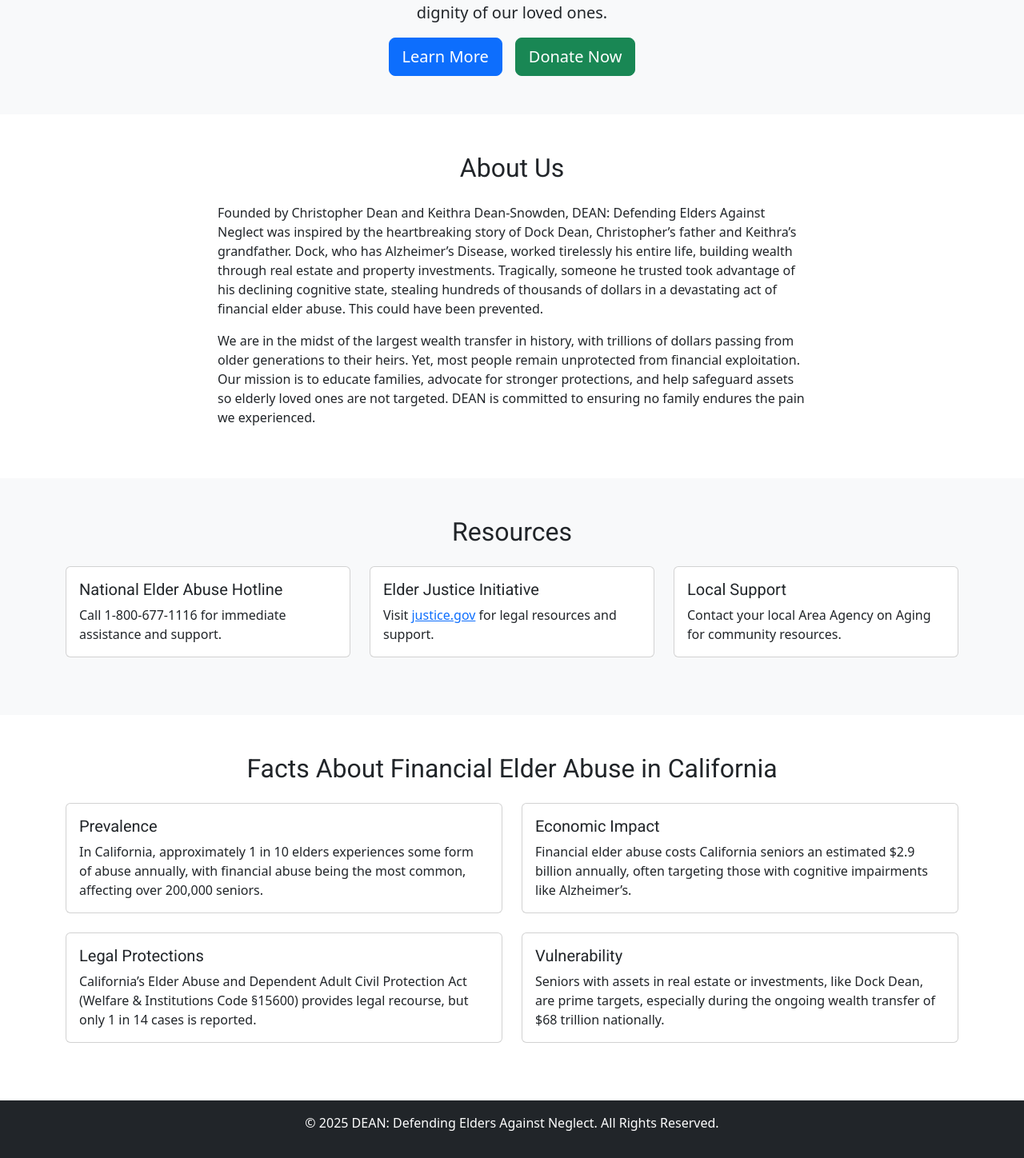
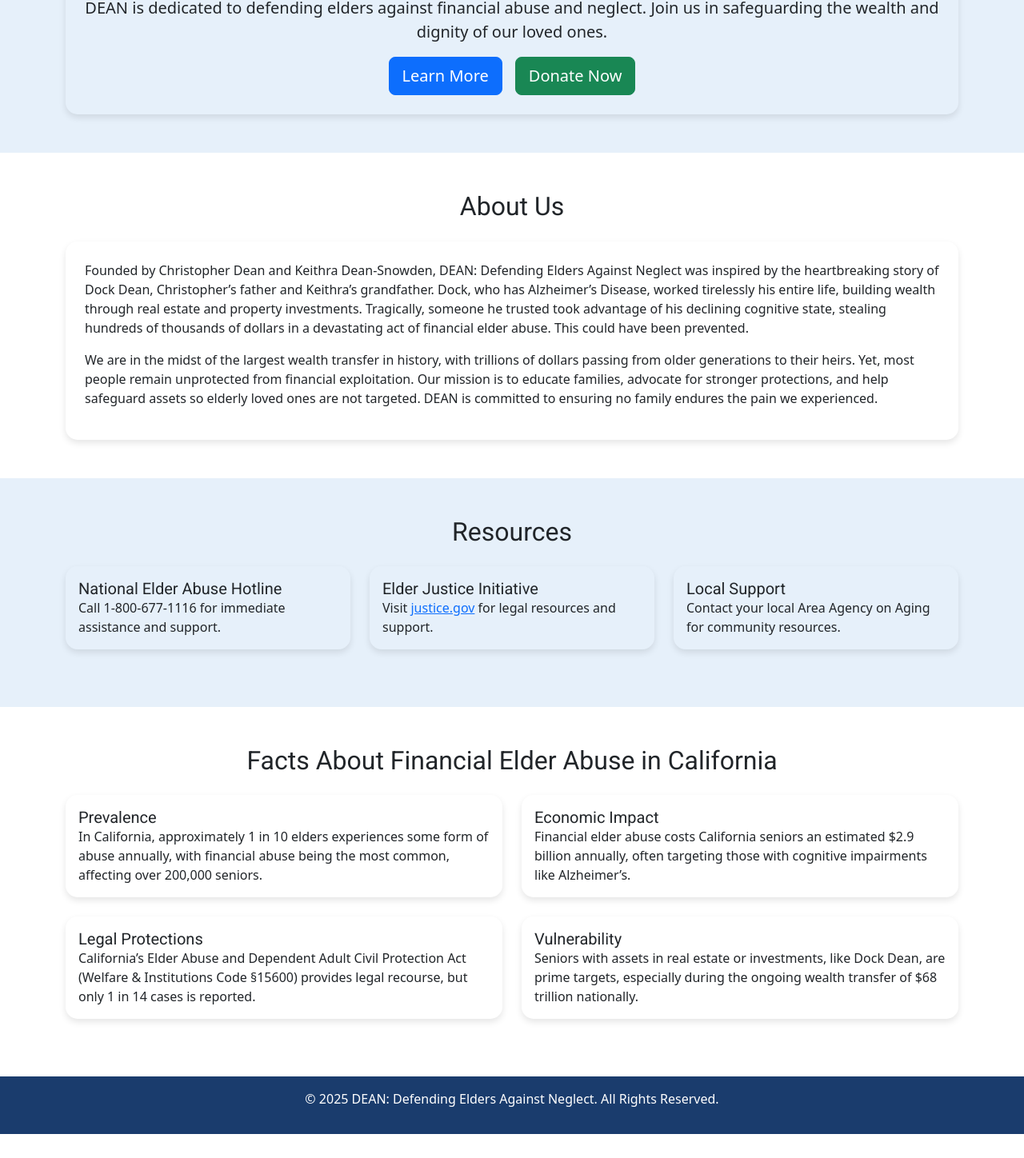
Before and after one commit to coderchrisdean/elder-abuse-nonprofit, a React (Create React App) app in the folder frontend/: page / in a window 1280 px wide. Shown: the part 208-1656 px from the top of the page at 80% size. After the commit the page ends 1626 px from the top, so only its background shows below. Built offline with nearby package versions, Linux system fonts and the light colour scheme.

Commit message:
changed styling and donate page

```diff
--- a/frontend/src/App.js
+++ b/frontend/src/App.js
@@ -46,8 +46,9 @@ function App() {
       </nav>
 
       {/* Hero Section */}
-      <section className="bg-light py-5 text-center">
+      <section className="section-bg-light py-5 text-center">
         <div className="container">
+          <div className="custom-card p-4">
             <h1 className="display-4">Protecting Our Elders</h1>
             <p className="lead">
               DEAN is dedicated to defending elders against financial abuse and neglect.
@@ -62,14 +63,14 @@ function App() {
               </a>
             </div>
           </div>
+        </div>
       </section>
 
       {/* About Us Section */}
-      <section id="about" className="py-5">
+      <section id="about" className="section-bg-white py-5">
         <div className="container">
           <h2 className="text-center mb-4">About Us</h2>
-          <div className="row">
-            <div className="col-md-8 mx-auto">
+          <div className="custom-card p-4">
             <p>
               Founded by Christopher Dean and Keithra Dean-Snowden, DEAN: Defending Elders Against Neglect was inspired by the heartbreaking story of Dock Dean, Christopher’s father and Keithra’s grandfather. Dock, who has Alzheimer’s Disease, worked tirelessly his entire life, building wealth through real estate and property investments. Tragically, someone he trusted took advantage of his declining cognitive state, stealing hundreds of thousands of dollars in a devastating act of financial elder abuse. This could have been prevented.
             </p>
@@ -78,16 +79,15 @@ function App() {
             </p>
           </div>
         </div>
-        </div>
       </section>
 
       {/* Resources Section */}
-      <section id="resources" className="bg-light py-5">
+      <section id="resources" className="section-bg-light py-5">
         <div className="container">
           <h2 className="text-center mb-4">Resources</h2>
           <div className="row">
             <div className="col-md-4 mb-4">
-              <div className="card h-100">
+              <div className="custom-card h-100 p-3">
                 <div className="card-body">
                   <h5 className="card-title">National Elder Abuse Hotline</h5>
                   <p className="card-text">
@@ -97,7 +97,7 @@ function App() {
               </div>
             </div>
             <div className="col-md-4 mb-4">
-              <div className="card h-100">
+              <div className="custom-card h-100 p-3">
                 <div className="card-body">
                   <h5 className="card-title">Elder Justice Initiative</h5>
                   <p className="card-text">
@@ -107,7 +107,7 @@ function App() {
               </div>
             </div>
             <div className="col-md-4 mb-4">
-              <div className="card h-100">
+              <div className="custom-card h-100 p-3">
                 <div className="card-body">
                   <h5 className="card-title">Local Support</h5>
                   <p className="card-text">
@@ -121,12 +121,12 @@ function App() {
       </section>
 
       {/* Facts Section */}
-      <section id="facts" className="py-5">
+      <section id="facts" className="section-bg-white py-5">
         <div className="container">
           <h2 className="text-center mb-4">Facts About Financial Elder Abuse in California</h2>
           <div className="row">
             <div className="col-md-6 mb-4">
-              <div className="card">
+              <div className="custom-card p-3">
                 <div className="card-body">
                   <h5 className="card-title">Prevalence</h5>
                   <p className="card-text">
@@ -136,7 +136,7 @@ function App() {
               </div>
             </div>
             <div className="col-md-6 mb-4">
-              <div className="card">
+              <div className="custom-card p-3">
                 <div className="card-body">
                   <h5 className="card-title">Economic Impact</h5>
                   <p className="card-text">
@@ -146,7 +146,7 @@ function App() {
               </div>
             </div>
             <div className="col-md-6 mb-4">
-              <div className="card">
+              <div className="custom-card p-3">
                 <div className="card-body">
                   <h5 className="card-title">Legal Protections</h5>
                   <p className="card-text">
@@ -156,7 +156,7 @@ function App() {
               </div>
             </div>
             <div className="col-md-6 mb-4">
-              <div className="card">
+              <div className="custom-card p-3">
                 <div className="card-body">
                   <h5 className="card-title">Vulnerability</h5>
                   <p className="card-text">
@@ -170,8 +170,10 @@ function App() {
       </section>
 
       {/* Footer */}
-      <footer className="bg-dark text-white text-center py-3">
+      <footer className="footer text-white text-center py-3">
+        <div className="container">
           <p>© 2025 DEAN: Defending Elders Against Neglect. All Rights Reserved.</p>
+        </div>
       </footer>
     </div>
   );
--- a/frontend/src/index.css
+++ b/frontend/src/index.css
@@ -5,8 +5,62 @@ body {
   font-family: 'Open Sans', sans-serif;
   -webkit-font-smoothing: antialiased;
   -moz-osx-font-smoothing: grayscale;
+  background-color: #f8f9fa; /* Light gray background for depth */
 }
 
 h1, h2, h3, h4, h5, h6 {
   font-family: 'Roboto', sans-serif;
+  color: #1a3c6d; /* Dark blue for headings */
 }
+
+/* Custom card styling */
+.custom-card {
+  border-radius: 15px; /* Slightly rounded edges */
+  box-shadow: 0 4px 8px rgba(0, 0, 0, 0.1); /* Subtle shadow */
+  border: none; /* Remove default border */
+  transition: transform 0.2s; /* Smooth hover effect */
+}
+
+.custom-card:hover {
+  transform: translateY(-5px); /* Lift effect on hover */
+}
+
+/* Section backgrounds */
+.section-bg-light {
+  background-color: #e6f0fa; /* Light blue for sections */
+}
+
+.section-bg-white {
+  background-color: #ffffff; /* White for contrast */
+}
+
+/* Button and link colors */
+.btn-primary {
+  background-color: #1a3c6d; /* Dark blue */
+  border-color: #1a3c6d;
+}
+
+.btn-primary:hover {
+  background-color: #2e5cb8; /* Lighter blue */
+  border-color: #2e5cb8;
+}
+
+.btn-success {
+  background-color: #28a745; /* Green for Donate button */
+  border-color: #28a745;
+}
+
+.btn-success:hover {
+  background-color: #218838;
+  border-color: #218838;
+}
+
+/* Navbar */
+.navbar-dark.bg-primary {
+  background-color: #1a3c6d !important; /* Dark blue navbar */
+}
+
+/* Footer */
+.footer {
+  background-color: #1a3c6d; /* Match navbar */
+}
```
Also changed, not shown: frontend/src/pages/Donate.js (+12 -8 lines), 1 other file (tests, documents, lock files or other folders). Lines whose indentation alone changed are shown as unchanged.
